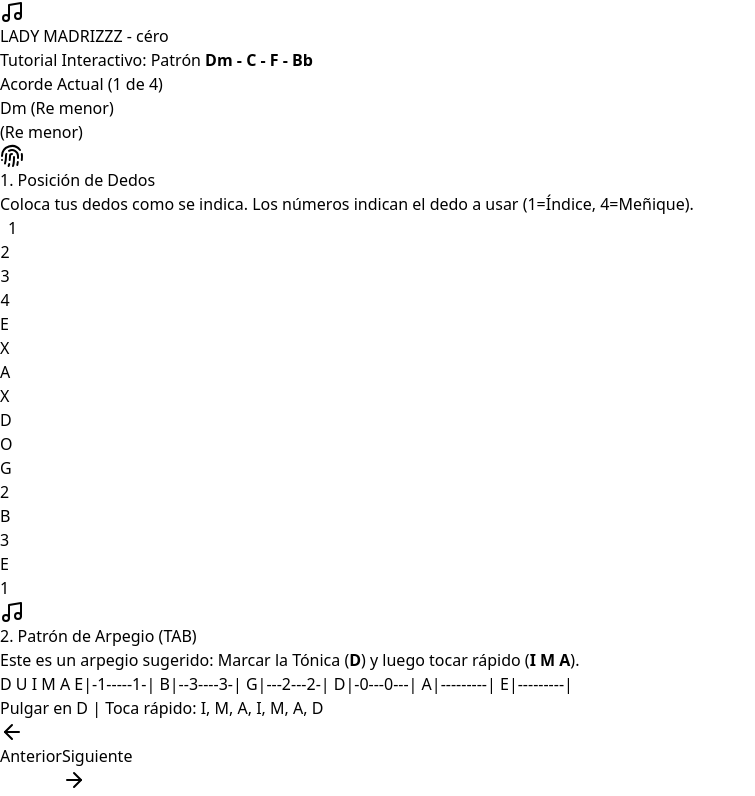
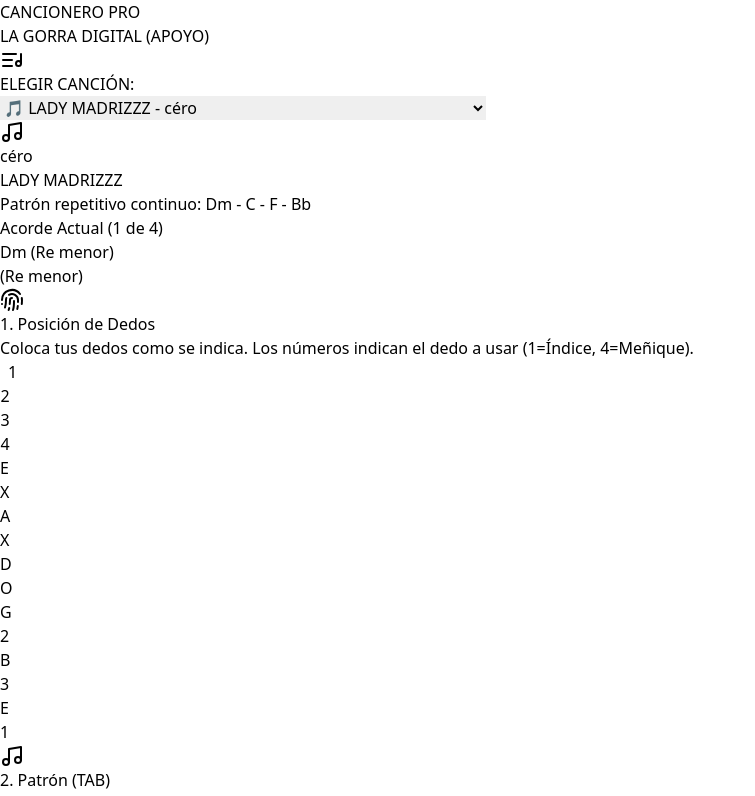
Before and after one commit to DSidCode/guitarra-app, a React (Vite) app in the folder guitarra-app/: page / in a window 1280 px wide. Shown: the top 796 px of the page, without its empty margins (0-755 px from the left). Built offline with nearby package versions, Linux system fonts and the light colour scheme.

Commit message:
feat(ui): Actualización del Cancionero Pro con Gorra Digital, nuevas canciones y selector de repertorio

```diff
--- a/guitarra-app/index.html
+++ b/guitarra-app/index.html
@@ -4,7 +4,7 @@
     <meta charset="UTF-8" />
     <link rel="icon" type="image/svg+xml" href="/vite.svg" />
     <meta name="viewport" content="width=device-width, initial-scale=1.0" />
-    <title>guitarra-app</title>
+    <title>Cancionero Pro - SidZCooL</title>
   </head>
   <body>
     <div id="root"></div>
--- a/guitarra-app/src/App.jsx
+++ b/guitarra-app/src/App.jsx
@@ -1,29 +1,81 @@
 // src/App.jsx
-import React from 'react';
-import { ArrowLeft, ArrowRight, Music, Fingerprint } from 'lucide-react';
+import React, { useState } from 'react';
+import { ArrowLeft, ArrowRight, Music, Fingerprint, ListMusic } from 'lucide-react';
 import { CHORDS_DATA } from './data/chords';
+import { SONGS_DATA } from './data/songs';
 import { useChordNavigation } from './hooks/useChordNavigation';
 import Fretboard from './components/Fretboard';
 
 const App = () => {
-  const { currentIndex, next, prev } = useChordNavigation(CHORDS_DATA.length);
-  const currentChord = CHORDS_DATA[currentIndex];
+  const [selectedSongId, setSelectedSongId] = useState(SONGS_DATA[0].id);
+
+  const currentSong = SONGS_DATA.find(s => s.id === selectedSongId);
+  const songChordsObjects = currentSong.chords.map(chordId =>
+    CHORDS_DATA.find(c => c.id === chordId)
+  ).filter(Boolean); // Filter out any undefined chords just in case
+
+  const { currentIndex, setCurrentIndex, next, prev } = useChordNavigation(songChordsObjects.length);
+  const currentChord = songChordsObjects[currentIndex];
+
+  const handleSongChange = (e) => {
+    setSelectedSongId(e.target.value);
+    setCurrentIndex(0); // Reset chord index when changing song
+  };
 
   return (
     <div className="min-h-screen bg-gray-900 text-white font-sans p-4 md:p-8 flex flex-col items-center">
-      <h1 className="text-4xl md:text-5xl font-extrabold text-yellow-400 mb-2 mt-4 flex items-center">
-        <Music className="mr-3 w-8 h-8 md:w-10 md:h-10"/>
-        LADY MADRIZZZ - céro
+
+      {/* App Header & Gorra Digital */}
+      <div className="w-full max-w-4xl flex justify-between items-center mb-6 border-b border-gray-700 pb-4">
+        <h1 className="text-2xl font-black text-cyan-400 tracking-widest">
+          CANCIONERO PRO
         </h1>
-      <p className="text-lg text-gray-400 mb-8 text-center">
-        Tutorial Interactivo: Patrón <strong>Dm - C - F - Bb</strong>
+        <button
+          onClick={() => alert('¡Próximamente! Aquí enlazaremos la cuenta de PayPal, Stripe o Bizum.')}
+          className="bg-transparent border border-gray-500 text-gray-300 font-semibold py-2 px-4 rounded-full text-sm hover:bg-gray-800 hover:text-white transition-all shadow-md backdrop-blur-sm"
+        >
+          LA GORRA DIGITAL (APOYO)
+        </button>
+      </div>
+
+      {/* Selector de Canción DESTACADO */}
+      <div className="w-full max-w-4xl flex flex-col md:flex-row justify-between items-center bg-gray-800 p-6 rounded-2xl shadow-[0_0_20px_rgba(250,204,21,0.2)] mb-8 border-2 border-yellow-500/50">
+        <div className="flex items-center text-yellow-400 mb-4 md:mb-0">
+          <ListMusic className="mr-3 w-8 h-8 animate-pulse" />
+          <span className="font-black text-2xl uppercase tracking-wider text-yellow-400 drop-shadow-md">ELEGIR CANCIÓN:</span>
+        </div>
+        <select
+          value={selectedSongId}
+          onChange={handleSongChange}
+          className="w-full md:w-2/3 bg-gray-900 text-yellow-100 font-bold text-xl border-2 border-yellow-500 rounded-xl p-4 outline-none focus:ring-4 focus:ring-yellow-500/50 transition-all shadow-inner cursor-pointer"
+        >
+          {SONGS_DATA.map(song => (
+            <option key={song.id} value={song.id} className="bg-gray-800 text-white font-sans text-lg">
+              🎵 {song.artist} - {song.title}
+            </option>
+          ))}
+        </select>
+      </div>
+
+      <h1 className="text-3xl md:text-5xl font-extrabold text-yellow-400 mb-2 flex items-center text-center">
+        <Music className="mr-3 w-8 h-8 md:w-10 md:h-10 hidden md:block"/>
+        {currentSong.title}
+      </h1>
+      <p className="text-xl text-gray-300 mb-2 text-center font-semibold">
+        {currentSong.artist}
+      </p>
+      <p className="text-md text-gray-400 mb-8 text-center max-w-2xl bg-gray-800/50 p-3 rounded-lg border border-gray-700/50">
+        {currentSong.patternDescription}
       </p>
 
-      <div className="bg-gray-800 p-6 md:p-10 rounded-xl shadow-2xl w-full max-w-4xl">
+      {/* Main Board */}
+      <div className="bg-gray-800 p-6 md:p-10 rounded-xl shadow-2xl w-full max-w-4xl border border-gray-700">
+        {songChordsObjects.length > 0 ? (
+          <>
             <div className="text-center mb-6">
-          <p className="text-xl text-yellow-500">Acorde Actual ({currentIndex + 1} de {CHORDS_DATA.length})</p>
-          <h2 className="text-5xl md:text-6xl font-black text-white">{currentChord.name}</h2>
-          <p className="text-gray-300 text-lg">({currentChord.spanishName})</p>
+              <p className="text-xl text-yellow-500">Acorde Actual ({currentIndex + 1} de {songChordsObjects.length})</p>
+              <h2 className="text-5xl md:text-6xl font-black text-white">{currentChord?.name || 'Error'}</h2>
+              <p className="text-gray-300 text-lg">({currentChord?.spanishName || ''})</p>
             </div>
 
             <div className="flex flex-col md:flex-row gap-8">
@@ -33,21 +85,25 @@
                   1. Posición de Dedos
                 </h3>
                 <p className="text-gray-400 mb-3">Coloca tus dedos como se indica. Los números indican el dedo a usar (1=Índice, 4=Meñique).</p>
-            <Fretboard chordData={currentChord} />
+                {currentChord && <Fretboard chordData={currentChord} />}
               </div>
 
               <div className="flex-1 mt-6 md:mt-0">
                 <h3 className="text-2xl font-bold mb-3 text-yellow-400 flex items-center">
                   <Music className="w-5 h-5 mr-2"/>
-              2. Patrón de Arpegio (TAB)
+                  2. Patrón (TAB)
                 </h3>
                 <p className="text-gray-400 mb-3">
-              Este es un arpegio sugerido: Marcar la Tónica (<strong>D</strong>) y luego tocar rápido (<strong>I M A</strong>).
+                  Sigue el arpegio o rasgueo sugerido para este acorde.
                 </p>
+                {currentChord && currentChord.tab && (
+                  <>
                     <div className="bg-gray-900 p-4 rounded-lg shadow-inner overflow-x-auto text-yellow-200 font-mono text-sm md:text-base border border-gray-700">
                       <div className="whitespace-pre">{currentChord.tab.slice(0, 7).join('\n')}</div>
                     </div>
                     <p className="mt-2 text-sm text-gray-400">{currentChord.tab[7]}</p>
+                  </>
+                )}
               </div>
             </div>
 
@@ -59,10 +115,16 @@
                 Siguiente <ArrowRight className="w-5 h-5 ml-2"/>
               </button>
             </div>
+          </>
+        ) : (
+          <div className="text-center p-10 text-red-400">
+            Faltan datos de acordes para esta canción en `chords.js`.
+          </div>
+        )}
       </div>
 
       <p className="text-center text-gray-500 text-sm mt-8">
-        Recuerda: El patrón se repite constantemente: <strong>Dm - C - F - Bb</strong>
+        Secuencia completa: <strong>{currentSong.chords.join(' - ')}</strong>
       </p>
 
       <footer className="text-center mt-4 mb-8 p-4 font-mono text-sm text-gray-400">
--- a/guitarra-app/src/data/chords.js
+++ b/guitarra-app/src/data/chords.js
@@ -4,57 +4,125 @@
 // X: Mute, 0: Open string, 1..N: Fret number
 export const CHORDS_DATA = [
   {
+    id: 'C',
+    name: 'C (Do mayor)',
+    spanishName: 'Do mayor',
+    fingering: [
+      { fret: 'X', finger: '' }, { fret: '3', finger: '3' }, { fret: '2', finger: '2' },
+      { fret: '0', finger: '0' }, { fret: '1', finger: '1' }, { fret: '0', finger: '0' },
+    ],
+    tab: ['  D     U I M A', 'E|--0----0-|', 'B|---1---1-|', 'G|--0----0-|', 'D|---2---2-|', 'A|-3---3---|', 'E|---------|', 'Pulgar en A'],
+  },
+  {
+    id: 'D',
+    name: 'D (Re mayor)',
+    spanishName: 'Re mayor',
+    fingering: [
+      { fret: 'X', finger: '' }, { fret: 'X', finger: '' }, { fret: '0', finger: '0' },
+      { fret: '2', finger: '1' }, { fret: '3', finger: '3' }, { fret: '2', finger: '2' },
+    ],
+    tab: ['  D     U I M A', 'E|--2----2-|', 'B|---3---3-|', 'G|--2----2-|', 'D|-0---0---|', 'A|---------|', 'E|---------|', 'Pulgar en D'],
+  },
+  {
+    id: 'Dm',
     name: 'Dm (Re menor)',
     spanishName: 'Re menor',
     fingering: [
       { fret: 'X', finger: '' }, { fret: 'X', finger: '' }, { fret: '0', finger: '0' },
       { fret: '2', finger: '2' }, { fret: '3', finger: '3' }, { fret: '1', finger: '1' },
     ],
-    tab: [
-      '  D     U I M A', 'E|-1-----1-|', 'B|--3----3-|', 'G|---2---2-|',
-      'D|-0---0---|', 'A|---------|', 'E|---------|',
-      'Pulgar en D | Toca rápido: I, M, A, I, M, A, D'
-    ],
+    tab: ['  D     U I M A', 'E|-1-----1-|', 'B|--3----3-|', 'G|---2---2-|', 'D|-0---0---|', 'A|---------|', 'E|---------|', 'Pulgar en D'],
   },
   {
-    name: 'C (Do mayor)',
-    spanishName: 'Do mayor',
+    id: 'E',
+    name: 'E (Mi mayor)',
+    spanishName: 'Mi mayor',
     fingering: [
-      { fret: 'X', finger: '' }, { fret: '3', finger: '3' }, { fret: '2', finger: '2' },
-      { fret: '0', finger: '0' }, { fret: '1', finger: '1' }, { fret: '0', finger: '0' },
+      { fret: '0', finger: '0' }, { fret: '2', finger: '2' }, { fret: '2', finger: '3' },
+      { fret: '1', finger: '1' }, { fret: '0', finger: '0' }, { fret: '0', finger: '0' },
     ],
-    tab: [
-      '  D     U I M A', 'E|--0----0-|', 'B|---1---1-|', 'G|--0----0-|',
-      'D|---2---2-|', 'A|-3---3---|', 'E|---------|',
-      'Pulgar en A | Toca rápido: I, M, A, I, M, A, D'
-    ],
+    tab: ['  D     U I M A', 'E|--0----0-|', 'B|---0---0-|', 'G|--1----1-|', 'D|---2---2-|', 'A|--2----2-|', 'E|-0---0---|', 'Pulgar en E grave'],
   },
   {
+    id: 'Em',
+    name: 'Em (Mi menor)',
+    spanishName: 'Mi menor',
+    fingering: [
+      { fret: '0', finger: '0' }, { fret: '2', finger: '2' }, { fret: '2', finger: '3' },
+      { fret: '0', finger: '0' }, { fret: '0', finger: '0' }, { fret: '0', finger: '0' },
+    ],
+    tab: ['  D     U I M A', 'E|--0----0-|', 'B|---0---0-|', 'G|--0----0-|', 'D|---2---2-|', 'A|--2----2-|', 'E|-0---0---|', 'Pulgar en E grave'],
+  },
+  {
+    id: 'F',
     name: 'F (Fa mayor) - Cejilla',
     spanishName: 'Fa mayor',
     fingering: [
       { fret: '1', finger: '1' }, { fret: '3', finger: '3' }, { fret: '3', finger: '4' },
       { fret: '2', finger: '2' }, { fret: '1', finger: '1' }, { fret: '1', finger: '1' },
     ],
-    tab: [
-      '  D     U I M A', 'E|-1-----1-|', 'B|--1----1-|', 'G|---2---2-|',
-      'D|----3--3-|', 'A|---------|', 'E|-1---1---|',
-      'Pulgar en E grave | Toca rápido: I, M, A, I, M, A, D'
-    ],
+    tab: ['  D     U I M A', 'E|-1-----1-|', 'B|--1----1-|', 'G|---2---2-|', 'D|----3--3-|', 'A|---------|', 'E|-1---1---|', 'Pulgar en E grave'],
   },
   {
-    name: 'Bb (Si♭ mayor) - Cejilla',
+    id: 'G',
+    name: 'G (Sol mayor)',
+    spanishName: 'Sol mayor',
+    fingering: [
+      { fret: '3', finger: '2' }, { fret: '2', finger: '1' }, { fret: '0', finger: '0' },
+      { fret: '0', finger: '0' }, { fret: '3', finger: '3' }, { fret: '3', finger: '4' },
+    ],
+    tab: ['  D     U I M A', 'E|--3----3-|', 'B|---3---3-|', 'G|--0----0-|', 'D|---------|', 'A|---2---2-|', 'E|-3---3---|', 'Pulgar en E grave'],
+  },
+  {
+    id: 'A',
+    name: 'A (La mayor)',
+    spanishName: 'La mayor',
+    fingering: [
+      { fret: 'X', finger: '' }, { fret: '0', finger: '0' }, { fret: '2', finger: '1' },
+      { fret: '2', finger: '2' }, { fret: '2', finger: '3' }, { fret: '0', finger: '0' },
+    ],
+    tab: ['  D     U I M A', 'E|--0----0-|', 'B|---2---2-|', 'G|--2----2-|', 'D|---2---2-|', 'A|-0---0---|', 'E|---------|', 'Pulgar en A'],
+  },
+  {
+    id: 'Am',
+    name: 'Am (La menor)',
+    spanishName: 'La menor',
+    fingering: [
+      { fret: 'X', finger: '' }, { fret: '0', finger: '0' }, { fret: '2', finger: '2' },
+      { fret: '2', finger: '3' }, { fret: '1', finger: '1' }, { fret: '0', finger: '0' },
+    ],
+    tab: ['  D     U I M A', 'E|--0----0-|', 'B|---1---1-|', 'G|--2----2-|', 'D|---2---2-|', 'A|-0---0---|', 'E|---------|', 'Pulgar en A'],
+  },
+  {
+    id: 'Bb',
+    name: 'Bb (Si♭ mayor)',
     spanishName: 'Si bemol mayor',
     fingering: [
       { fret: 'X', finger: '' }, { fret: '1', finger: '1' }, { fret: '3', finger: '2' },
       { fret: '3', finger: '3' }, { fret: '3', finger: '4' }, { fret: '1', finger: '1' },
     ],
-    tab: [
-      '  D     U I M A', 'E|-1-----1-|', 'B|--3----3-|', 'G|---3---3-|',
-      'D|----3--3-|', 'A|-1---1---|', 'E|---------|',
-      'Pulgar en A | Toca rápido: I, M, A, I, M, A, D'
+    tab: ['  D     U I M A', 'E|-1-----1-|', 'B|--3----3-|', 'G|---3---3-|', 'D|----3--3-|', 'A|-1---1---|', 'E|---------|', 'Pulgar en A'],
+  },
+  {
+    id: 'Bm',
+    name: 'Bm (Si menor)',
+    spanishName: 'Si menor',
+    fingering: [
+      { fret: 'X', finger: '' }, { fret: '2', finger: '1' }, { fret: '4', finger: '3' },
+      { fret: '4', finger: '4' }, { fret: '3', finger: '2' }, { fret: '2', finger: '1' },
     ],
+    tab: ['  D     U I M A', 'E|-2-----2-|', 'B|--3----3-|', 'G|---4---4-|', 'D|----4--4-|', 'A|-2---2---|', 'E|---------|', 'Pulgar en A'],
   },
+  {
+    id: 'B7',
+    name: 'B7 (Si séptima)',
+    spanishName: 'Si séptima',
+    fingering: [
+      { fret: 'X', finger: '' }, { fret: '2', finger: '2' }, { fret: '1', finger: '1' },
+      { fret: '2', finger: '3' }, { fret: '0', finger: '0' }, { fret: '2', finger: '4' },
+    ],
+    tab: ['  D     U I M A', 'E|--2----2-|', 'B|---0---0-|', 'G|--2----2-|', 'D|---1---1-|', 'A|-2---2---|', 'E|---------|', 'Pulgar en A'],
+  }
 ];
 
 export const STRING_NAMES = ['E', 'A', 'D', 'G', 'B', 'E'];
--- /dev/null
+++ b/guitarra-app/src/data/songs.js
@@ -0,0 +1,109 @@
+// src/data/songs.js
+
+export const SONGS_DATA = [
+  {
+    id: 'lady-madrizzz',
+    title: 'céro',
+    artist: 'LADY MADRIZZZ',
+    patternDescription: 'Patrón repetitivo continuo: Dm - C - F - Bb',
+    chords: ['Dm', 'C', 'F', 'Bb']
+  },
+  {
+    id: 'cinta-rosa-es',
+    title: 'La Cinta Rosa (Español)',
+    artist: 'Lucio Battisti',
+    patternDescription: 'Ritmo pop/balada clásico. Progresión principal: Am - G - F - E',
+    chords: ['Am', 'G', 'F', 'E']
+  },
+  {
+    id: 'cinta-rosa-it',
+    title: 'La Canzone del Sole',
+    artist: 'Lucio Battisti',
+    patternDescription: 'Ritmo pop clásico italiano: A - E - D - E',
+    chords: ['A', 'E', 'D', 'E']
+  },
+  {
+    id: 'pirata-pereza',
+    title: 'Pirata',
+    artist: 'Pereza',
+    patternDescription: 'Ritmo pop-rock español (rápido): G - D - Em - C',
+    chords: ['G', 'D', 'Em', 'C']
+  },
+  {
+    id: 'apuesta-rock',
+    title: 'Apuesta por el rock and roll',
+    artist: 'Héroes del Silencio / Bunbury',
+    patternDescription: 'Ritmo rock/balada oscura: Bm - A - G - E',
+    chords: ['Bm', 'A', 'G', 'E']
+  },
+  {
+    id: 'estrella-blanca',
+    title: 'Mi estrella blanca',
+    artist: 'Fondo Flamenco',
+    patternDescription: 'Rumba flamenca. Rumbear con: Am - F - C - G',
+    chords: ['Am', 'F', 'C', 'G']
+  },
+  {
+    id: 'aire-calle',
+    title: 'El aire de la calle',
+    artist: 'Los Delinqüentes',
+    patternDescription: 'Ritmo garrapatero (rumba rápida): Am - G - F - E',
+    chords: ['Am', 'G', 'F', 'E']
+  },
+  {
+    id: 'acabo-llegar',
+    title: 'Acabo de llegar',
+    artist: 'Fito & Fitipaldis',
+    patternDescription: 'Rock & Roll clásico (Shuffle): A - D - E - A',
+    chords: ['A', 'D', 'E', 'A']
+  },
+  {
+    id: 'puerta-atras',
+    title: 'La vereda de la puerta de atrás',
+    artist: 'Extremoduro',
+    patternDescription: 'Rock transgresivo (Acordes fuertes): Am - G - F - E',
+    chords: ['Am', 'G', 'F', 'E']
+  },
+  {
+    id: 'cama-mesa',
+    title: 'Cama y mesa',
+    artist: 'Roberto Carlos',
+    patternDescription: 'Balada romántica: C - Am - Dm - G',
+    chords: ['C', 'Am', 'Dm', 'G']
+  },
+  {
+    id: 'gato-triste',
+    title: 'El gato que está triste y azul',
+    artist: 'Roberto Carlos',
+    patternDescription: 'Balada clásica: C - Em - F - G',
+    chords: ['C', 'Em', 'F', 'G']
+  },
+  {
+    id: 'vuelve',
+    title: 'Vuelve',
+    artist: 'Fondo Flamenco',
+    patternDescription: 'Balada / Rumba lenta: Am - G - F - E',
+    chords: ['Am', 'G', 'F', 'E']
+  },
+  {
+    id: 'bar-esquina',
+    title: 'El bar de la esquina',
+    artist: 'Extremoduro / Marea',
+    patternDescription: 'Rock urbano español: C - G - Am - F',
+    chords: ['C', 'G', 'Am', 'F']
+  },
+  {
+    id: 'volvere',
+    title: 'Volveré',
+    artist: 'Diego Verdaguer',
+    patternDescription: 'Balada romántica clásica: C - G - Am - F',
+    chords: ['C', 'G', 'Am', 'F']
+  },
+  {
+    id: 'cruz-navajas',
+    title: 'Cruz de navajas',
+    artist: 'Mecano',
+    patternDescription: 'Pop clásico 80s (Ritmo base): Em - D - C - B7',
+    chords: ['Em', 'D', 'C', 'B7']
+  }
+];
--- a/guitarra-app/src/hooks/useChordNavigation.js
+++ b/guitarra-app/src/hooks/useChordNavigation.js
@@ -12,5 +12,5 @@
     setCurrentIndex((prev) => (prev - 1 + totalItems) % totalItems);
   }, [totalItems]);
 
-  return { currentIndex, next, prev };
+  return { currentIndex, setCurrentIndex, next, prev };
 };
```
Lines whose indentation alone changed are shown as unchanged.
